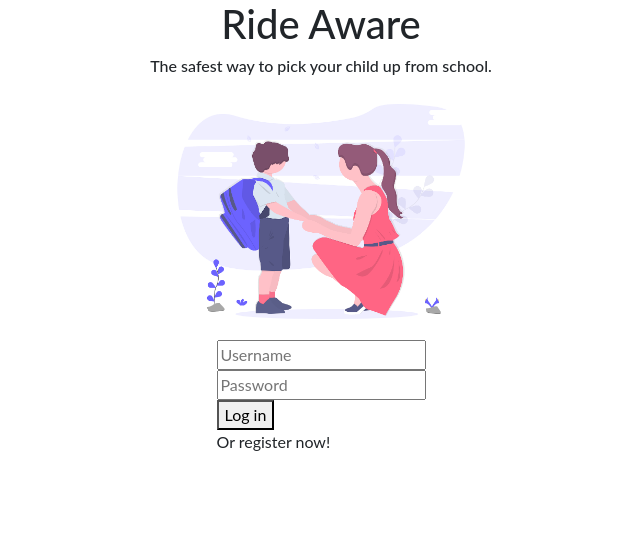
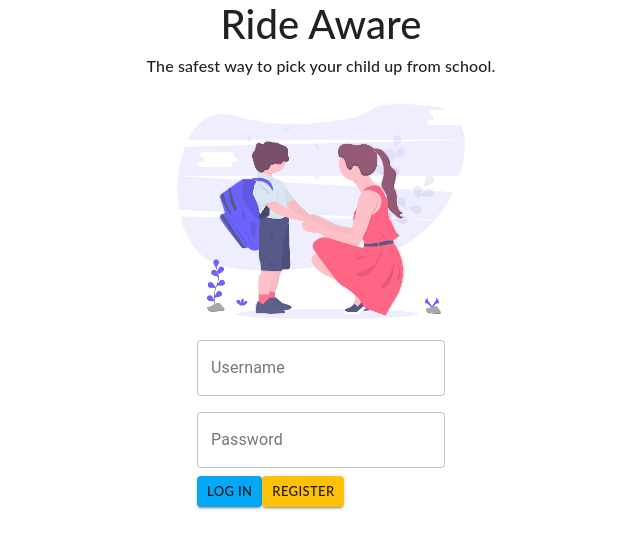
Before and after one commit to taylorhcarroll/RideAware, a React (Create React App) app: page /Login in a window 1280 px wide. Shown: the top 548 px of the page, without its empty margins (319-959 px from the left). Built offline with nearby package versions, Linux system fonts and the light colour scheme.

Commit message:
got some styling on login page

```diff
--- a/package.json
+++ b/package.json
@@ -3,6 +3,7 @@
   "version": "0.1.0",
   "private": true,
   "dependencies": {
+    "@material-ui/core": "^4.6.0",
     "bootstrap": "^4.3.1",
     "json-server-relationship": "^0.14.5",
     "moment": "^2.24.0",
--- a/src/components/auth/Login.js
+++ b/src/components/auth/Login.js
@@ -2,6 +2,8 @@ import React, { Component } from 'react';
 import AuthManager from '../../modules/AuthManager';
 import Register from '../auth/Register';
 import { withRouter } from 'react-router-dom';
+import Button from '@material-ui/core/Button';
+import TextField from '@material-ui/core/TextField'
 // import { Spring } from 'react-spring/renderprops';
 
 class Login extends Component {
@@ -82,35 +84,40 @@ class Login extends Component {
 									className='login-form'
 								>
 									<div className='formField'>
-										<input
-											placeholder='Username'
+										<TextField
+											//placeholder='Username'
 											onChange={this.handleFieldChange}
 											type='userName'
 											id='userName'
 											required=''
 											autoFocus=''
+											margin="small"
+											label='Username'
+          									variant="outlined"
 										/>
 									</div>
 									<div className='formField'>
-										<input
+										<TextField
 											prefix={
 												<icon type='lock' style={{ color: 'rgba(0,0,0,.25)' }} />
 											}
 											type='password'
-											placeholder='Password'
+											label='Password'
+											//placeholder='Password'
 											onChange={this.handleFieldChange}
 											id='password'
 											required=''
+											margin="normal"
+          									variant="outlined"
 										/>
 									</div>
 									<div className='formField'>
 										{/* <Checkbox>Remember me</Checkbox> */}
-										<button type='submit' className='login-form-button'>
+										<Button variant="contained" size="small" color="primary" type='submit' className='login-form-button'>
 											Log in
-								</button>
-										<p className='regLink' onClick={this.showLogin} href=''>
-											Or register now!
-								</p>
+								</Button>
+										<Button size="small" variant="contained" color="secondary" className='regLink' onClick={this.showLogin} href=''>
+											Register</Button>
 									</div>
 								</form>
 								{/* </div>
--- a/src/index.js
+++ b/src/index.js
@@ -3,9 +3,15 @@ import ReactDOM from 'react-dom'
 import { BrowserRouter as Router } from "react-router-dom"
 import App from './App'
 import './index.css'
+import CssBaseline from '@material-ui/core/CssBaseline';
+import theme from './theme'
+import { ThemeProvider } from '@material-ui/styles';
 
 ReactDOM.render(
-  <Router>
+  <ThemeProvider theme={theme}>
+    <Router>
+      <CssBaseline />
       <App />
-  </Router>
+    </Router>
+  </ThemeProvider>
   , document.getElementById('root'))
--- /dev/null
+++ b/src/theme.js
@@ -0,0 +1,23 @@
+import blueGrey from '@material-ui/core/colors/blue';
+import red from '@material-ui/core/colors/blue';
+import { createMuiTheme } from '@material-ui/core/styles';
+
+// A custom theme for this app
+const theme = createMuiTheme({
+    palette: {
+        primary: {
+            main: '#03a9f4'
+        },
+        secondary: {
+            main: '#ffc107'
+        },
+        error: {
+            main: red.A400
+        },
+        background: {
+            default: '#FFF'
+        }
+    }
+});
+
+export default theme;
```
Also changed, not shown: 1 other file (tests, documents, lock files or other folders).
